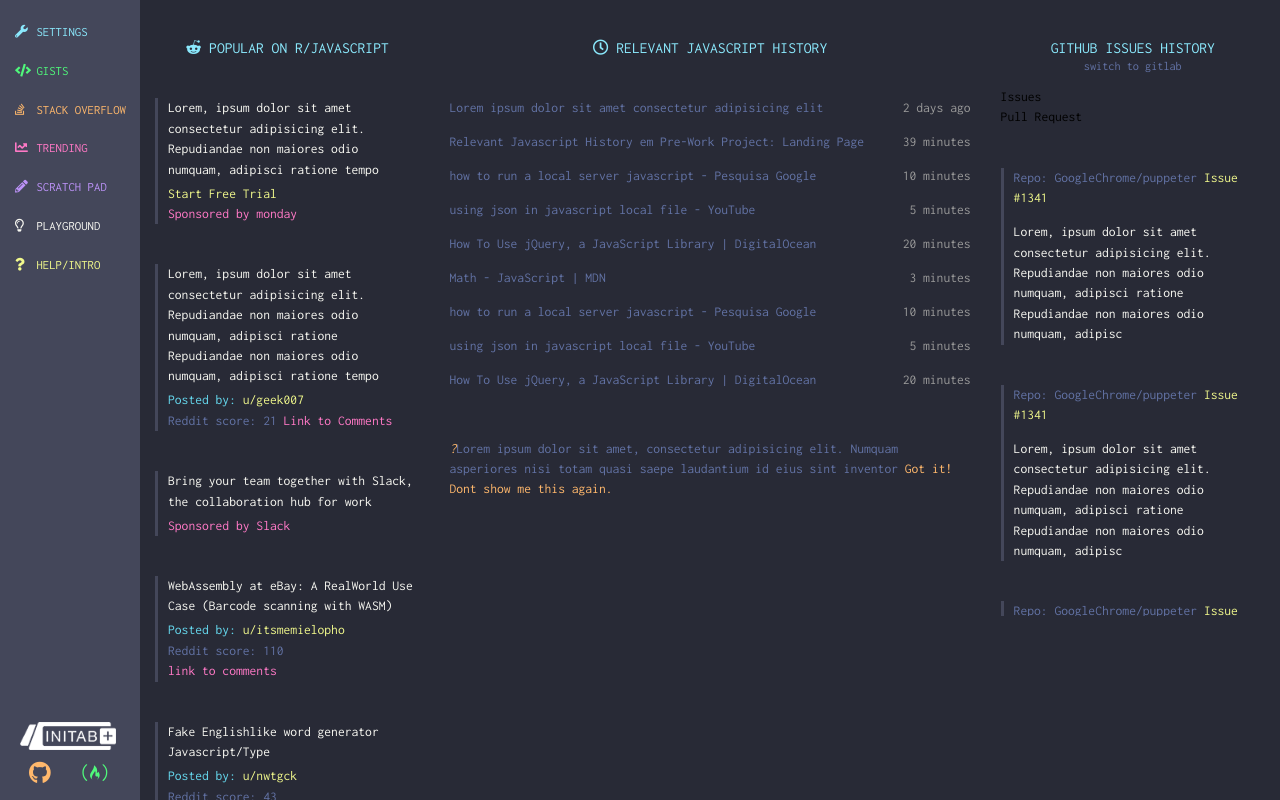
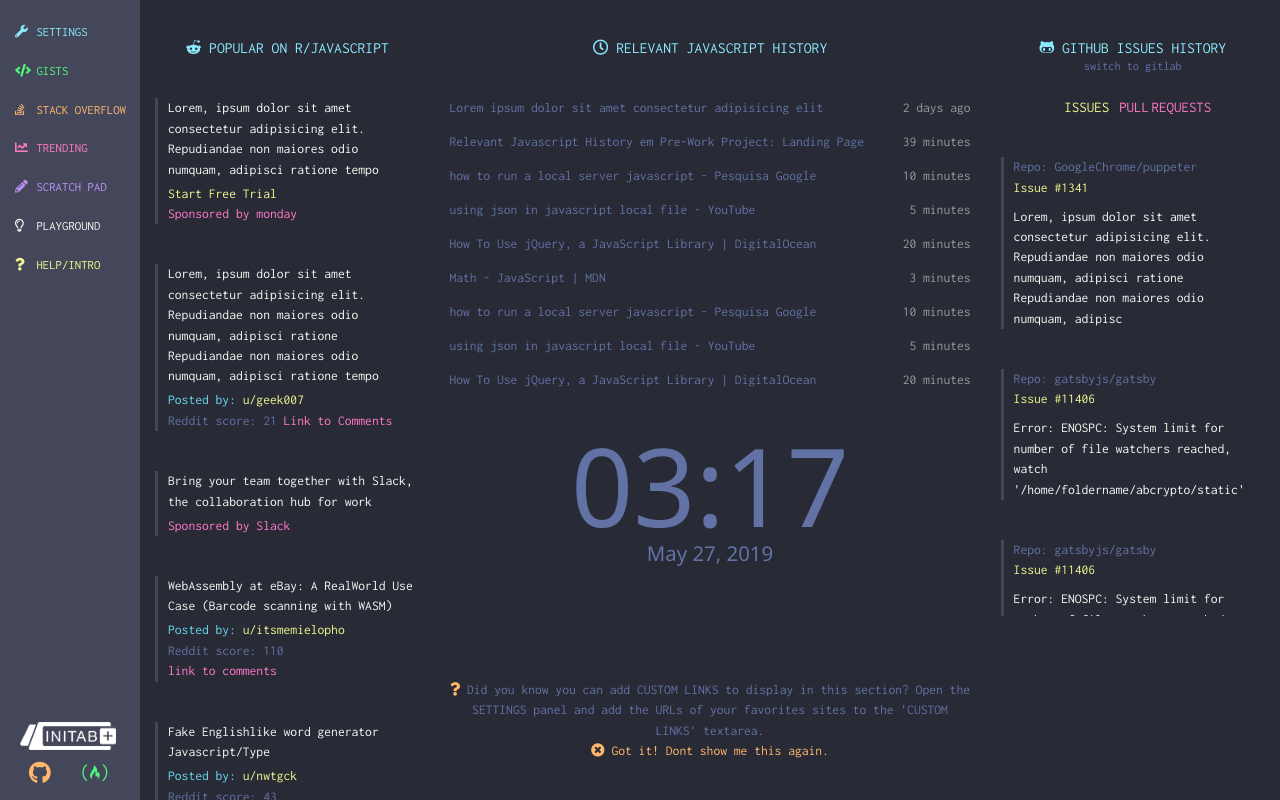
Before and after one commit to reedlex98/InitabCopy, a website: page index.html in a window 1280 px wide. Drawn offline with nearby package versions, Linux system fonts and the light colour scheme.

Commit message:
clock implemented, project finished

```diff
--- /dev/null
+++ b/bd/gitissues.json
@@ -0,0 +1,134 @@
+[
+    {
+        "type": "gitissues",
+        "main-text": "Error: ENOSPC: System limit for number of file watchers reached, watch '/home/foldername/abcrypto/static'",
+        "repo": "Repo: gatsbyjs/gatsby",
+        "issue": "Issue #11406"
+    },
+    {
+        "type": "gitissues",
+        "main-text": "Error: ENOSPC: System limit for number of file watchers reached, watch '/home/foldername/abcrypto/static'",
+        "repo": "Repo: gatsbyjs/gatsby",
+        "issue": "Issue #11406"
+    },
+    {
+        "type": "gitissues",
+        "main-text": "Error: ENOSPC: System limit for number of file watchers reached, watch '/home/foldername/abcrypto/static'",
+        "repo": "Repo: gatsbyjs/gatsby",
+        "issue": "Issue #11406"
+    },
+    {
+        "type": "gitissues",
+        "main-text": "Error: ENOSPC: System limit for number of file watchers reached, watch '/home/foldername/abcrypto/static'",
+        "repo": "Repo: gatsbyjs/gatsby",
+        "issue": "Issue #11406"
+    },
+    {
+        "type": "gitissues",
+        "main-text": "Error: ENOSPC: System limit for number of file watchers reached, watch '/home/foldername/abcrypto/static'",
+        "repo": "Repo: gatsbyjs/gatsby",
+        "issue": "Issue #11406"
+    },
+    {
+        "type": "gitissues",
+        "main-text": "Error: ENOSPC: System limit for number of file watchers reached, watch '/home/foldername/abcrypto/static'",
+        "repo": "Repo: gatsbyjs/gatsby",
+        "issue": "Issue #11406"
+    },
+    {
+        "type": "gitissues",
+        "main-text": "Error: ENOSPC: System limit for number of file watchers reached, watch '/home/foldername/abcrypto/static'",
+        "repo": "Repo: gatsbyjs/gatsby",
+        "issue": "Issue #11406"
+    },
+    {
+        "type": "gitissues",
+        "main-text": "Error: ENOSPC: System limit for number of file watchers reached, watch '/home/foldername/abcrypto/static'",
+        "repo": "Repo: gatsbyjs/gatsby",
+        "issue": "Issue #11406"
+    },
+    {
+        "type": "gitissues",
+        "main-text": "Error: ENOSPC: System limit for number of file watchers reached, watch '/home/foldername/abcrypto/static'",
+        "repo": "Repo: gatsbyjs/gatsby",
+        "issue": "Issue #11406"
+    },
+    {
+        "type": "gitissues",
+        "main-text": "Error: ENOSPC: System limit for number of file watchers reached, watch '/home/foldername/abcrypto/static'",
+        "repo": "Repo: gatsbyjs/gatsby",
+        "issue": "Issue #11406"
+    },
+    {
+        "type": "gitissues",
+        "main-text": "Error: ENOSPC: System limit for number of file watchers reached, watch '/home/foldername/abcrypto/static'",
+        "repo": "Repo: gatsbyjs/gatsby",
+        "issue": "Issue #11406"
+    },
+    {
+        "type": "gitissues",
+        "main-text": "Error: ENOSPC: System limit for number of file watchers reached, watch '/home/foldername/abcrypto/static'",
+        "repo": "Repo: gatsbyjs/gatsby",
+        "issue": "Issue #11406"
+    },
+    {
+        "type": "gitissues",
+        "main-text": "Error: ENOSPC: System limit for number of file watchers reached, watch '/home/foldername/abcrypto/static'",
+        "repo": "Repo: gatsbyjs/gatsby",
+        "issue": "Issue #11406"
+    },
+    {
+        "type": "gitissues",
+        "main-text": "Error: ENOSPC: System limit for number of file watchers reached, watch '/home/foldername/abcrypto/static'",
+        "repo": "Repo: gatsbyjs/gatsby",
+        "issue": "Issue #11406"
+    },
+    {
+        "type": "gitissues",
+        "main-text": "Error: ENOSPC: System limit for number of file watchers reached, watch '/home/foldername/abcrypto/static'",
+        "repo": "Repo: gatsbyjs/gatsby",
+        "issue": "Issue #11406"
+    },
+    {
+        "type": "gitissues",
+        "main-text": "Error: ENOSPC: System limit for number of file watchers reached, watch '/home/foldername/abcrypto/static'",
+        "repo": "Repo: gatsbyjs/gatsby",
+        "issue": "Issue #11406"
+    },
+    {
+        "type": "gitissues",
+        "main-text": "Error: ENOSPC: System limit for number of file watchers reached, watch '/home/foldername/abcrypto/static'",
+        "repo": "Repo: gatsbyjs/gatsby",
+        "issue": "Issue #11406"
+    },
+    {
+        "type": "gitissues",
+        "main-text": "Error: ENOSPC: System limit for number of file watchers reached, watch '/home/foldername/abcrypto/static'",
+        "repo": "Repo: gatsbyjs/gatsby",
+        "issue": "Issue #11406"
+    },
+    {
+        "type": "gitissues",
+        "main-text": "Error: ENOSPC: System limit for number of file watchers reached, watch '/home/foldername/abcrypto/static'",
+        "repo": "Repo: gatsbyjs/gatsby",
+        "issue": "Issue #11406"
+    },
+    {
+        "type": "gitissues",
+        "main-text": "Error: ENOSPC: System limit for number of file watchers reached, watch '/home/foldername/abcrypto/static'",
+        "repo": "Repo: gatsbyjs/gatsby",
+        "issue": "Issue #11406"
+    },
+    {
+        "type": "gitissues",
+        "main-text": "Error: ENOSPC: System limit for number of file watchers reached, watch '/home/foldername/abcrypto/static'",
+        "repo": "Repo: gatsbyjs/gatsby",
+        "issue": "Issue #11406"
+    },
+    {
+        "type": "gitissues",
+        "main-text": "Error: ENOSPC: System limit for number of file watchers reached, watch '/home/foldername/abcrypto/static'",
+        "repo": "Repo: gatsbyjs/gatsby",
+        "issue": "Issue #11406"
+    }
+]
--- a/css/style.css
+++ b/css/style.css
@@ -220,3 +220,68 @@
     color: var(--yellow);
 }
 /* javascript history section end */
+
+/* github issues style section */
+.github-issues .post-card{
+    display: flex;
+    flex-direction: column-reverse;
+}
+.github-issues .post-card .main-text{
+    margin-top:-5px;
+    margin-bottom: 0px
+}
+.github-issues .post-card .detail-text{
+    margin-top: 0px;
+}
+.github-issues ul{
+    margin: 20px auto;
+    display: flex;
+    justify-content: center;
+}
+.github-issues ul li{
+    text-transform: uppercase;
+    margin-left: 10px;
+    font-size: 1.1em;
+    font-weight: 500;
+    word-spacing: -5px;
+    cursor: pointer;
+}
+.github-issues ul li.pink-text:hover{
+    color: var(--green);
+}
+/* github issues section end */
+/* datetime style section  */
+.datetime{
+    display: flex;
+    flex-direction: column;
+    align-items: center;
+    justify-content: space-between;
+
+}
+.datetime .custom-link-info{
+    text-align: center;
+}
+.datetime .hide{
+    cursor: pointer
+}
+.datetime .clock-display{
+    margin: 50px auto -25px;
+    text-align: center;
+    color: var(--dark-blue);
+}
+.datetime .clock-display span{
+    font-family: 'Segoe UI', Tahoma, Geneva, Verdana, sans-serif;
+}
+.hour-minute{
+    font-size: 8em;
+    word-spacing: -50px;
+}
+.daytime{
+    font-size: 2.5em;
+}
+.date{
+    display: block;
+    margin-top: 10px;
+    font-size: 1.5em;
+}
+/* datetime section end */
--- a/index.html
+++ b/index.html
@@ -72,47 +72,32 @@
     </section>
 
     <section class="datetime">
-        <div class="clock-display">
-
+        <div class="clock-display ">
+            <span class="hour-minute"></span><br>
+            <!-- <span class="daytime"> PM</span> -->
+            <span class="date"></span>
         </div>
         <p class="custom-link-info dark-blue-text">
-            <span class="orange-text"><i>?</i></span>Lorem ipsum dolor sit amet, consectetur adipisicing elit. Numquam asperiores nisi totam quasi saepe laudantium id eius sint inventor
-            <span class="orange-text"><i></i>Got it! Dont show me this again.</span>
+            <span class="orange-text"><i class="fa fa-question"></i></span> Did you know you can add CUSTOM LINKS to display in this section?
+            Open the SETTINGS panel and add the URLs of your favorites sites to the 'CUSTOM LINKS' textarea.<br>
+            <span class="orange-text hide"><i class="fa fa-times-circle"></i> Got it! Dont show me this again.</span>
         </p>
     </section>
 
     <section class="github-issues">
-        <h1 class="light-blue-text">Github issues history</h1>
+        <h1 class="light-blue-text"><i class="fab fa-github-alt"></i> Github issues history</h1>
         <h2 class="dark-blue-text">switch to gitlab</h2>
         <ul>
-            <li>Issues</li>
-            <li>Pull Request</li>
+            <li class="yellow-text">Issues</li>
+            <li class="pink-text">Pull Requests</li>
         </ul>
         <div class="post-card">
-            <p class="detail-text">
-                <span class="dark-blue-text">Repo: GoogleChrome/puppeter</span>
-                <span class="yellow-text">Issue #1341</span>
-            </p>
             <p class="main-text">
                 Lorem, ipsum dolor sit amet consectetur adipisicing elit. Repudiandae non maiores odio numquam, adipisci ratione Repudiandae non maiores odio numquam, adipisc
             </p>
-        </div>
-        <div class="post-card">
             <p class="detail-text">
-                <span class="dark-blue-text">Repo: GoogleChrome/puppeter</span>
+                <span class="dark-blue-text">Repo: GoogleChrome/puppeter</span><br>
                 <span class="yellow-text">Issue #1341</span>
-            </p>
-            <p class="main-text">
-                Lorem, ipsum dolor sit amet consectetur adipisicing elit. Repudiandae non maiores odio numquam, adipisci ratione Repudiandae non maiores odio numquam, adipisc
-            </p>
-        </div>
-        <div class="post-card">
-            <p class="detail-text">
-                <span class="dark-blue-text">Repo: GoogleChrome/puppeter</span>
-                <span class="yellow-text">Issue #1341</span>
-            </p>
-            <p class="main-text">
-                Lorem, ipsum dolor sit amet consectetur adipisicing elit. Repudiandae non maiores odio numquam, adipisci ratione Repudiandae non maiores odio numquam, adipisc
             </p>
         </div>
     </section>
@@ -120,6 +105,13 @@
     <script src="https://ajax.googleapis.com/ajax/libs/jquery/3.4.1/jquery.min.js"></script>
     <script src="js/JSONToPostCard.js"></script>
     <script src="js/JSONToJsHistory.js"></script>
+    <script>
+        $('.hide').click( e => $('.custom-link-info').fadeOut())
+        setInterval(()=>{
+            $('.hour-minute').text(`${(new Date).getHours()<10 ? '0'+(new Date).getHours():(new Date).getHours()}:${(new Date).getMinutes()<10 ? '0'+(new Date).getMinutes():(new Date).getMinutes()}`)
+            $('.date').text(`${ Array.from(['Jan', 'Feb', 'Mar', 'Apr', 'May', 'Jul', 'Jun', 'Ago', 'Sep', 'Oct', 'Nov', 'Dec'])[(new Date).getMonth()]} ${(new Date).getDate()}, ${(new Date).getFullYear()} `)
+        },1000)
+    </script>
 </body>
 
 </html>
--- a/js/JSONToPostCard.js
+++ b/js/JSONToPostCard.js
@@ -13,15 +13,27 @@
 function advertisorGen(content) {
     return $('<span>').addClass('pink-text').append(content)
 }
-function detailTextGen(type, postedBy, redditScore, hasComments, advertisor) {
+function repoTextGen(content) {
+    return $('<span>').addClass('dark-blue-text').append(content)
+}
+function issueTextGen(content) {
+    return $('<span>').addClass('yellow-text').append(content)
+}
+
+
+function detailTextGen(type, postedBy, redditScore, hasComments, advertisor, repo, issue) {
     let detailText = $('<p>').addClass('detail-text')
     if (type === 'userPost') {
         detailText.append(postedByGen(postedBy), '<br>')
         detailText.append(redditScoreGen(redditScore), '<br>')
         if (hasComments) detailText.append(linkCommentsGen(hasComments))
     }
-    else
+    else if (type === 'advertising')
         detailText.append(advertisorGen(advertisor))
+    else {
+        detailText.append(repoTextGen(repo), '<br>')
+        detailText.append(issueTextGen(issue))
+    }
     return detailText
 }
 function postCardGen(mainText, detailText) {
@@ -32,10 +44,17 @@
         if (d['type'] === 'userPost') {
             $('.javascript-reddit')
                 .append(postCardGen(mainTextGen(d['maintext']), detailTextGen(d['type'], d['postedby'], d['redditscore'], d['hascomments'])))
-        } else {
+        } else if (d['type'] === 'advertising') {
             $('.javascript-reddit')
                 .append(postCardGen(mainTextGen(d['maintext']), detailTextGen(d['type'], null, null, null, d['advertisor'])))
         }
     }
 }
 )
+$.getJSON("./bd/gitissues.json", function (data) {
+    for (let d of data) {
+        $('.github-issues')
+            .append(postCardGen(mainTextGen(d['main-text']), detailTextGen(d['type'], null, null, null, null, d['repo'], d['issue'])))
+    }
+}
+)
```
